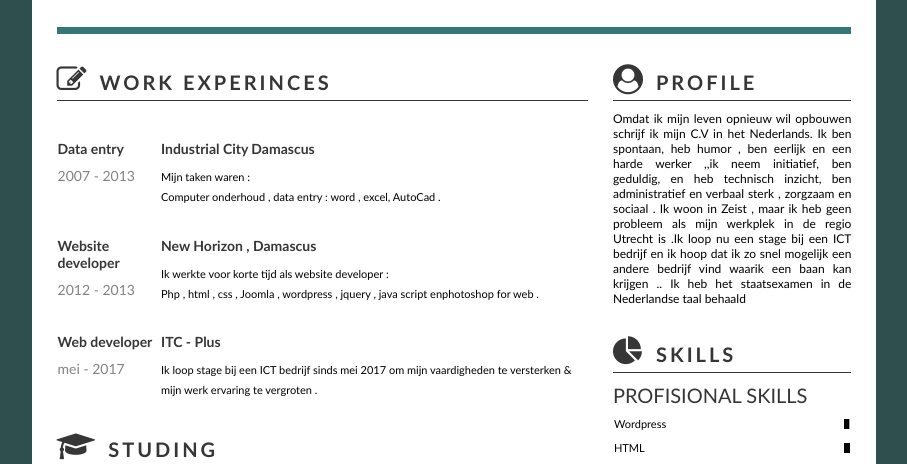
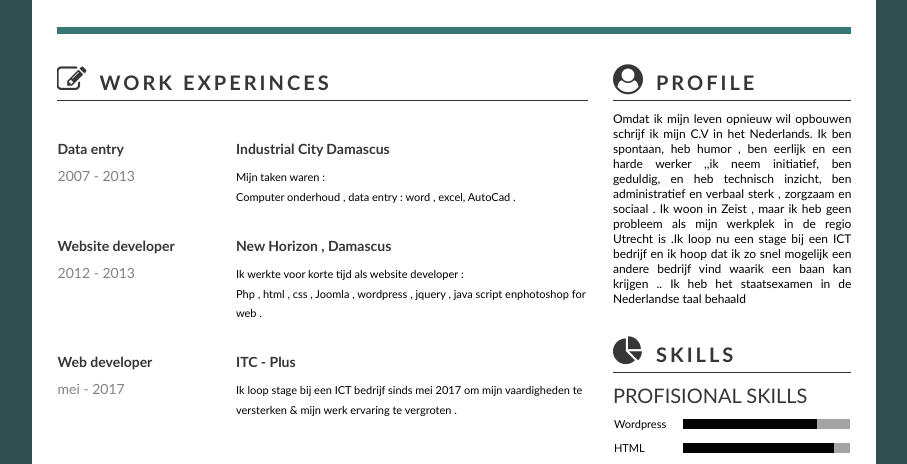
Before and after one commit to shadoo77/hyf-html-css, a plain HTML site: page week1/index.html in a window 1280 px wide. Shown: the part 298-762 px from the top of the page, without its empty margins (186-1093 px from the left). Drawn offline with Linux system fonts and the light colour scheme; files whose address does not match are found by name.

Commit message:
Update main.css

```diff
--- a/week1/main.css
+++ b/week1/main.css
@@ -98,6 +98,10 @@ img#profilePic {
 	font-size: 17px;
 	color: #438585;
 }
+.iconSet {
+	font-size: 12px;
+	background-color: #838282;
+}
 /* ********************************************** */
 #cvBody {
 	margin-top: 30px;
@@ -127,6 +131,9 @@ section {
 	margin-bottom: 30px;
 	font-size: 12px;
 }
+.rightBannerBlog {
+	overflow-x:auto;
+}
 #rightBanner .rightBannerBlog {
 	text-align: justify;
 }
@@ -140,6 +147,13 @@ table {
 .rightBannerBlog table tr td {
 	vertical-align: center;
 	padding-top: 10px;
+}
+.rightBannerBlog table tr td:first-child {
+	width: 25%;
+}
+.rightBannerBlog table tr td:nth-child(2) {
+	width: 75%;
+	padding-left: 10px;
 }
 table .defaultFullSkill {
 	width: 100%;
@@ -173,6 +187,16 @@ table .defaultFullSkill .skillProcent {
 #mainLeft table tr td {
 	vertical-align: top;
 	padding-top: 15px;
+}
+#mainLeft section {
+	overflow-x:auto;
+}
+#mainLeft table tr td:first-child {
+	width: 30%;
+}
+#mainLeft table tr td:nth-child(2) {
+	width: 70%;
+	padding-left: 20px;
 }
 /* ************************************** */
 /* ************************************** */
```
